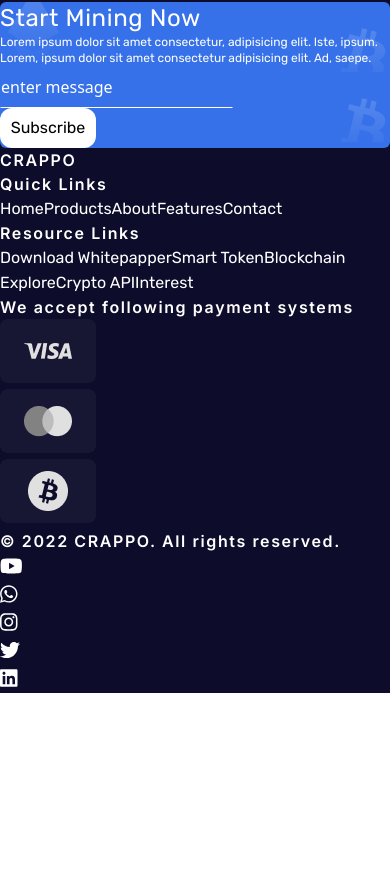
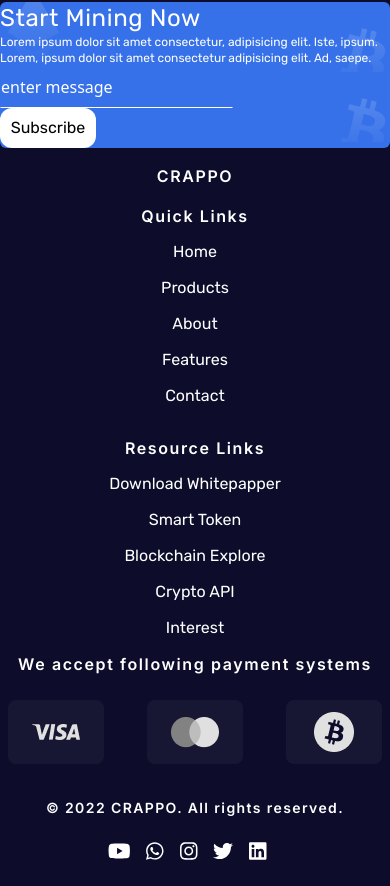
Before and after one commit to rosemutai/crappo, a Next.js app: page / in a window 390 px wide. Shown: the part 4339-5225 px from the top of the page. Before the commit the page ends 5032 px from the top, so only its background shows below. Built offline with nearby package versions, Linux system fonts and the light colour scheme.

Commit message:
Make page Responsive

```diff
--- a/components/Footer.js
+++ b/components/Footer.js
@@ -14,71 +14,74 @@
         <div className="first-row md:flex md:justify-between">
             <div className="first-col">
                 <div className="title">
-                    <h2 className="text-white font-semibold font-inter tracking-widest md:ml16 ">CRAPPO</h2>
+                      <h2 className="text-white font-semibold font-inter tracking-widest mt-4
+                      text-center md:text-start md:mt-0 md:ml16 ">CRAPPO</h2>
                 </div>
             </div>
-            <div className="second-col  md:flex md:flex-col">
+            <div className="second-col  flex flex-col">
                 <div className="title">
-                    <h2 className="text-white font-semibold font-inter tracking-widest md:mb-3">Quick Links</h2>
+                      <h2 className="text-white font-semibold font-inter tracking-widest
+                        text-center md:text-start mt-4 md:mt-0 mb-3">Quick Links</h2>
                 </div>
 
-                <div className="links md:flex md:flex-col md:justify-between">
+                <div className="links flex flex-col items-center md:items-start justify-start md:justify-between">
                     <Link href="/">
-                        <a className='text-white font-light font-rubik md:mb-3'>Home</a>
+                        <a className='text-white font-light font-rubik mb-3'>Home</a>
                     </Link>
 
                      <Link href="/">
-                        <a className='text-white font-light font-rubik md:mb-3'>Products</a>
+                        <a className='text-white font-light font-rubik mb-3'>Products</a>
                     </Link>
 
                      <Link href="/">
-                        <a className='text-white font-light font-rubik md:mb-3'>About</a>
+                        <a className='text-white font-light font-rubik mb-3'>About</a>
                     </Link>
 
                      <Link href="/">
-                        <a className='text-white font-light font-rubik md:mb-3'>Features</a>
+                        <a className='text-white font-light font-rubik mb-3'>Features</a>
                     </Link>
 
                      <Link href="/">
-                        <a className='text-white font-light font-rubik md:mb-3'>Contact</a>
+                        <a className='text-white font-light font-rubik mb-3'>Contact</a>
                     </Link>
                 </div>
             </div>
             <div className="third-col">
                 <div className="title">
-                    <h2 className="text-white font-semibold font-inter tracking-widest md:mb-3 ">Resource Links</h2>
+                    <h2 className="text-white font-semibold font-inter tracking-widest mt-4
+                    md:text-start text-center md:mt-0 mb-3 ">Resource Links</h2>
                 </div>
 
-                <div className="links md:flex md:flex-col md:justify-between">
+                  <div className="links flex flex-col items-center md:items-start justify-start md:justify-between">
                     <Link href="/">
-                        <a className='text-white font-light font-rubik md:mb-3'>Download Whitepapper</a>
+                        <a className='text-white font-light font-rubik mb-3'>Download Whitepapper</a>
                     </Link>
 
                      <Link href="/">
-                        <a className='text-white font-light font-rubik md:mb-3'>Smart Token</a>
+                        <a className='text-white font-light font-rubik mb-3'>Smart Token</a>
                     </Link>
 
                      <Link href="/">
-                        <a className='text-white font-light font-rubik md:mb-3'>Blockchain Explore</a>
+                        <a className='text-white font-light font-rubik mb-3'>Blockchain Explore</a>
                     </Link>
 
                      <Link href="/">
-                        <a className='text-white font-light font-rubik md:mb-3'>Crypto API</a>
+                        <a className='text-white font-light font-rubik mb-3'>Crypto API</a>
                     </Link>
 
                      <Link href="/">
-                        <a className='text-white font-light font-rubik md:mb-3'>Interest</a>
+                        <a className='text-white font-light font-rubik mb-3'>Interest</a>
                     </Link>
                 </div>
             </div>
             <div className="fourth-col md:flex md:flex-col">
                 <div className="title">
-                    <h2 className="text-white font-semibold font-inter tracking-widest md:mb-6 ">
+                    <h2 className="text-white text-center font-semibold font-inter tracking-widest mb-6 ">
                         We accept following payment systems
                     </h2>
                 </div>
 
-                <div className="payments-imgs md:flex md:justify-between">
+                <div className="payments-imgs flex px-2 md:px-0 justify-between">
                     <div className="visa">
                         <Image
                             src={visa}
@@ -103,39 +106,39 @@
             </div>
         </div>
 
-        <div className="second-row md:flex md:justify-between md:mt-7">
+        <div className="second-row md:flex md:justify-between mt-7">
             <div className="first-col md:flex md:justify-between ">
-                <h5 className="text-white font-regular font-inter tracking-widest">
+                <h5 className="text-white text-sm text-center font-regular font-inter tracking-widest">
                     © 2022 CRAPPO. All rights reserved.
                 </h5>
             </div>
 
-             <div className="social-links md:flex">
-                    <div className="youtube text-white text-xl md:mr-8">
+             <div className="social-links flex justify-center md:justify-start py-5 md:py-0 px-2 md:px-0">
+                  <div className="youtube text-white text-xl mr-4 md:mr-8">
                         <FontAwesomeIcon
                             icon={faYoutube}
                         />
                     </div>
 
-                    <div className="youtube text-white text-xl md:mr-8">
+                    <div className="youtube text-white text-xl mr-4 md:mr-8">
                         <FontAwesomeIcon
                             icon={faWhatsapp}
                         />
                     </div>
 
-                     <div className="youtube text-white text-xl md:mr-8">
+                  <div className="youtube text-white text-xl mr-4 md:mr-8">
                         <FontAwesomeIcon
                             icon={faInstagram}
                         />
                     </div>
 
-                    <div className="youtube text-white text-xl md:mr-8">
+                  <div className="youtube text-white text-xl mr-4 md:mr-8">
                         <FontAwesomeIcon
                             icon={faTwitter}
                         />
                     </div>
 
-                    <div className="youtube text-white text-xl md:mr-8">
+                  <div className="youtube text-white text-xl mr-4 md:mr-8">
                         <FontAwesomeIcon
                             icon={faLinkedin}
                         />
```
